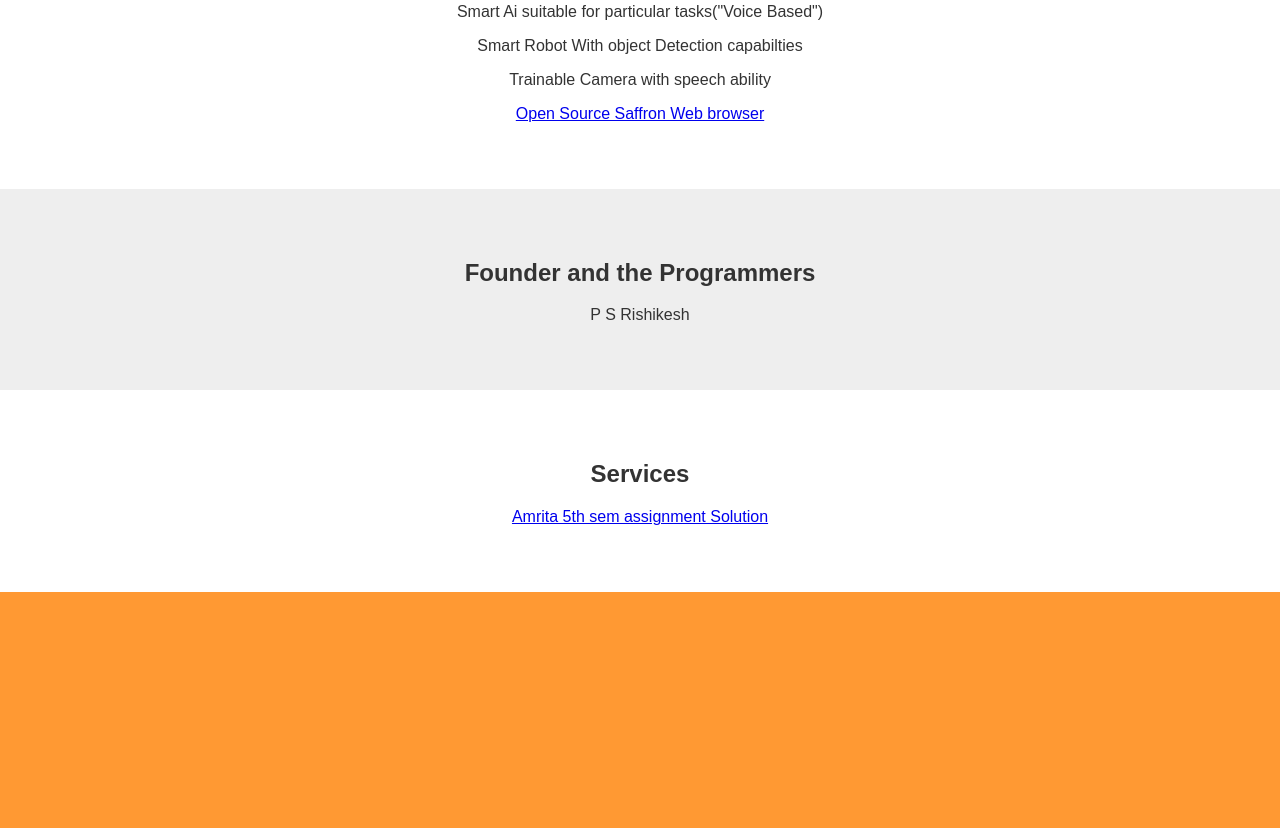
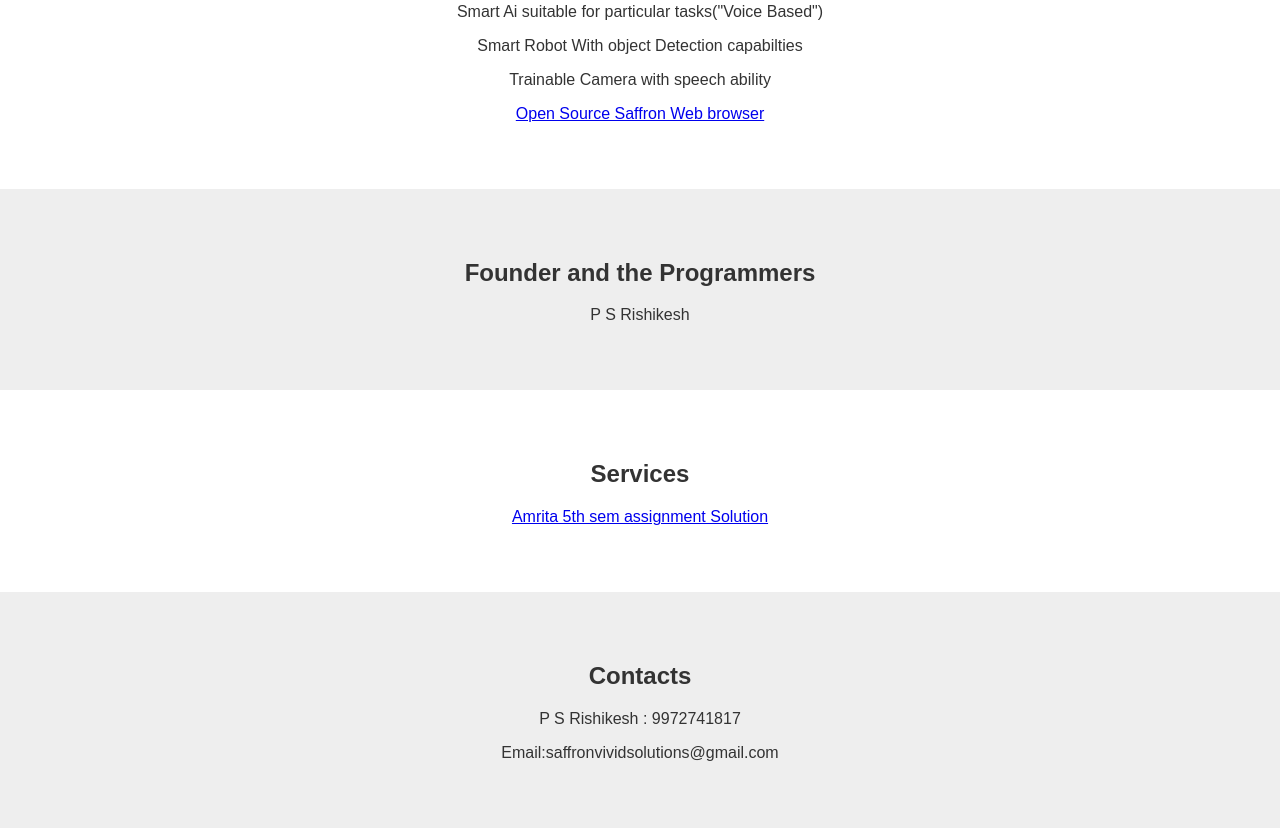
Before and after one commit to rishikeshgithu/Saffron_vivid_Solutions, a plain HTML site: page index.html in a window 1280 px wide. Shown: the part 906-1734 px from the top of the page. Before the commit the page ends 1498 px from the top, so only its background shows below. Drawn offline with Linux system fonts and the light colour scheme.

Commit message:
Update index.html

```diff
--- a/index.html
+++ b/index.html
@@ -68,5 +68,10 @@
         <h2>Services</h2>
         <p><a href="https://github.com/rishikeshgithu/Assignment-generator" target="_blank">Amrita 5th sem assignment Solution</a></p>
     </div>
+    <div class="section" style="background-color: #eee;"> <!-- Team Section -->
+        <h2>Contacts</h2>
+        <p>P S Rishikesh : 9972741817</p>
+        <p>Email:saffronvividsolutions@gmail.com<p/>
+    </div>
 </body>
 </html>
```
